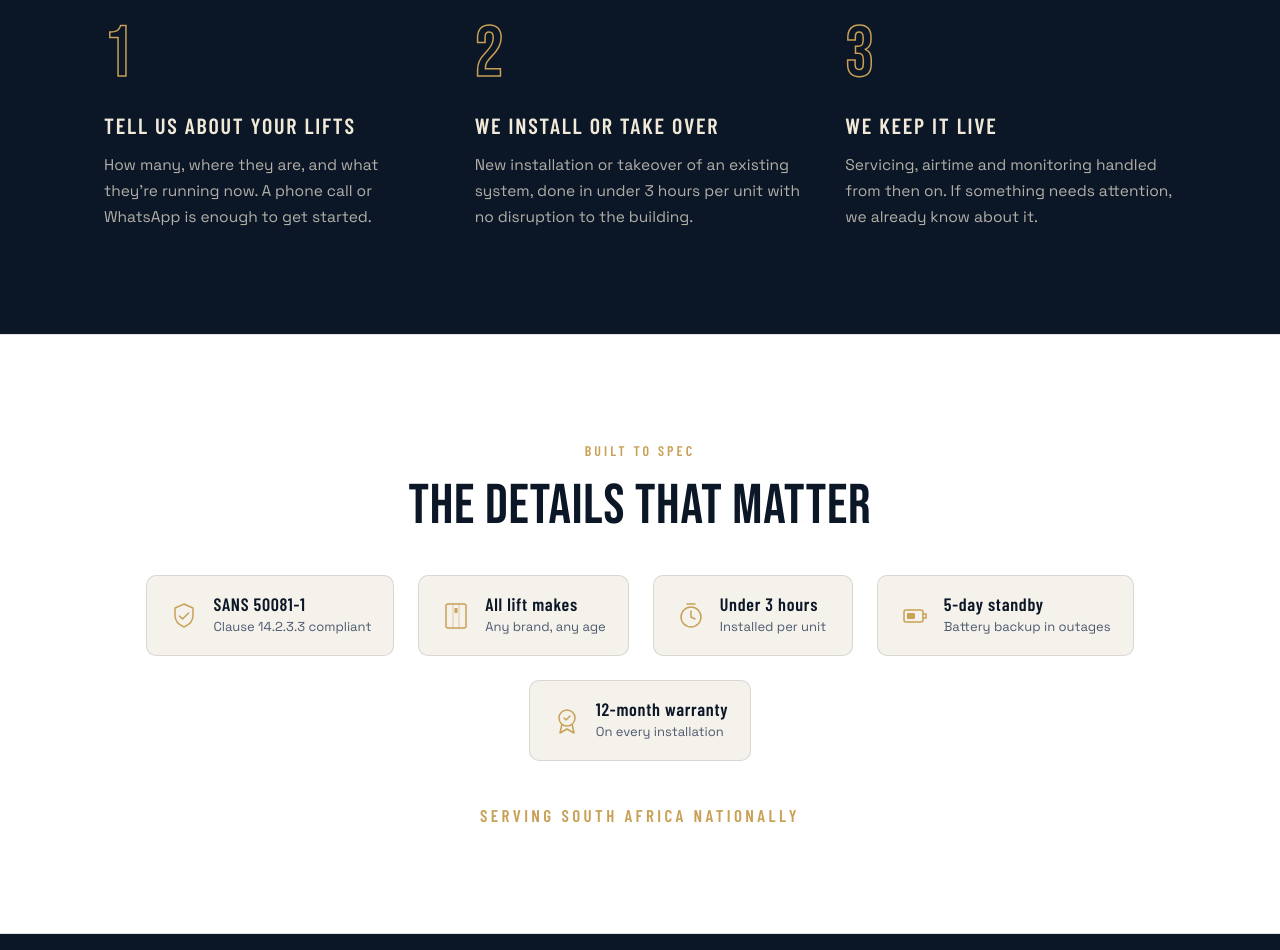
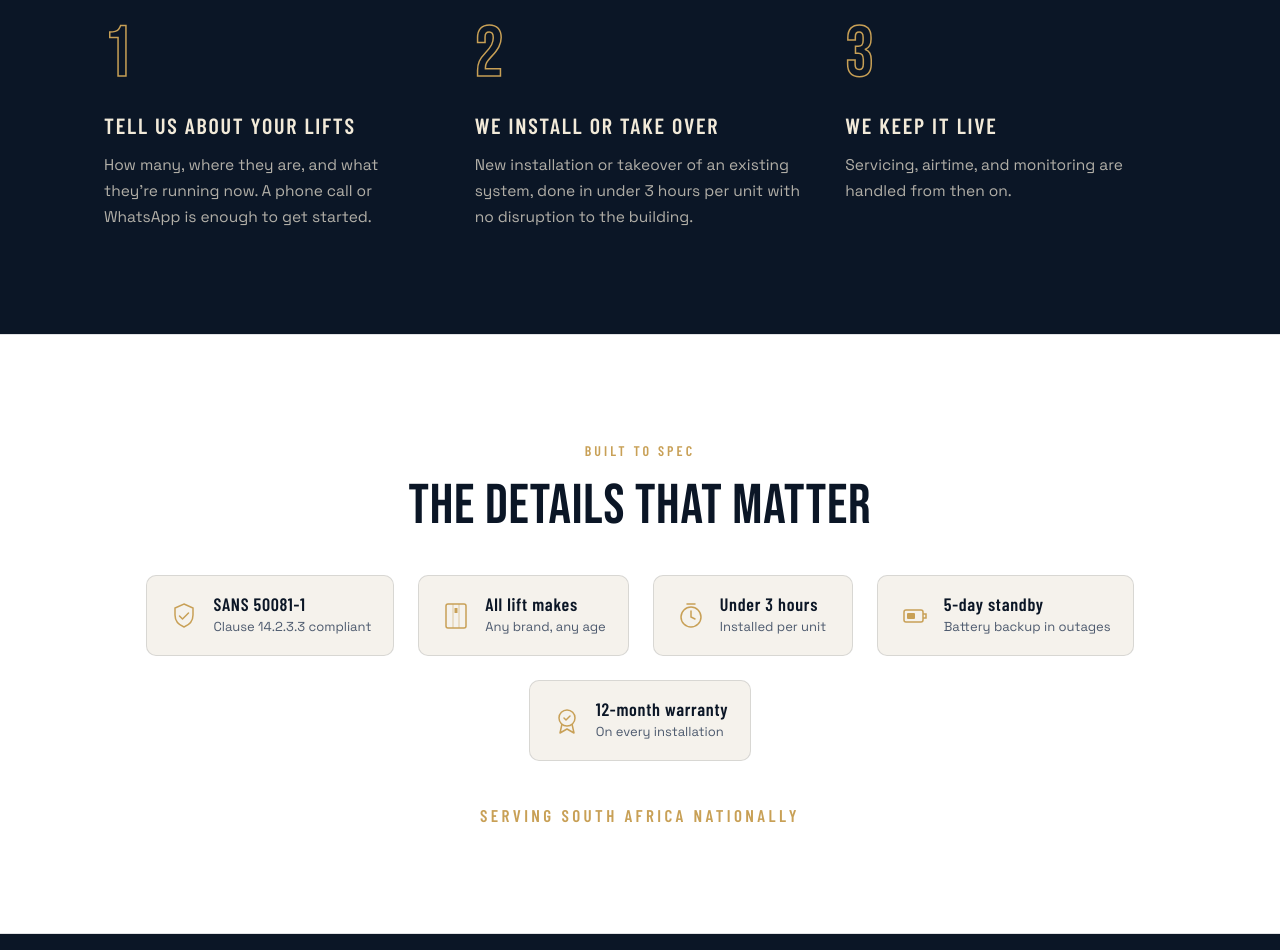
Before and after one commit to mnjbzgh6dw-debug/giant-elevators-website, a plain HTML site: page index.html in a window 1280 px wide. Shown: the part 2311-3261 px from the top of the page. Drawn offline with nearby package versions, Linux system fonts and the light colour scheme.

Commit message:
Reword step 3 description
Co-Authored-By: Claude Sonnet 5.5 <noreply@anthropic.com>

```diff
--- a/index.html
+++ b/index.html
@@ -471,7 +471,7 @@ footer{background:#08101c;color:var(--cream-dim);padding:var(--space-4) 0;font-s
       <div class="step reveal">
         <span class="step-num">3</span>
         <h3>We keep it live</h3>
-        <p>Servicing, airtime and monitoring handled from then on. If something needs attention, we already know about it.</p>
+        <p>Servicing, airtime, and monitoring are handled from then on.</p>
       </div>
     </div>
   </div>
```
